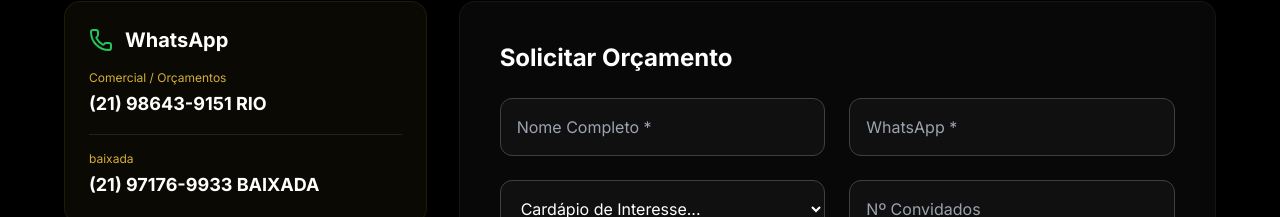
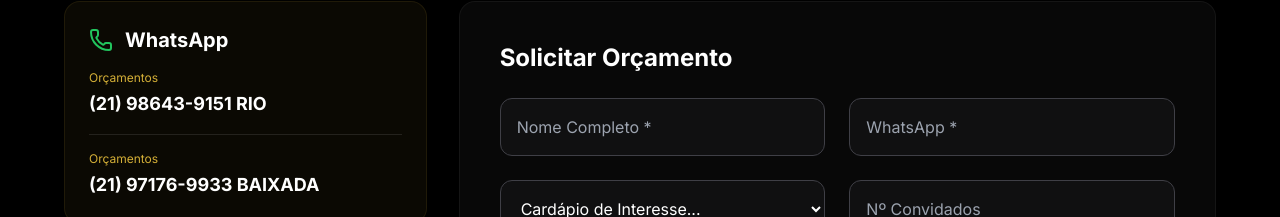
Before and after one commit to Dawerty12/Churrasco-Nobre, a Next.js app: page /contato in a window 1280 px wide. Shown: the part 279-496 px from the top of the page. Built offline with nearby package versions, Linux system fonts and the light colour scheme; a web font is replaced by a local one.

Commit message:
Correção textos

```diff
--- a/app/contato/page.tsx
+++ b/app/contato/page.tsx
@@ -32,14 +32,14 @@ export default function Contato() {
 
               <div className="space-y-4">
                 <a href={siteConfig.links.whatsappUrl} target="_blank" className="block group">
-                  <div className="text-xs text-primary mb-1">Comercial / Orçamentos</div>
+                  <div className="text-xs text-primary mb-1">Orçamentos</div>
                   <div className="font-bold text-lg group-hover:text-green-400 transition-colors">
                     {siteConfig.contato.whatsappPrincipalFormatado}
                   </div>
                 </a>
 
                 <a href={siteConfig.links.whatsappSecundarioUrl} target="_blank" className="block group border-t border-white/10 pt-4">
-                  <div className="text-xs text-primary mb-1"> baixada </div>
+                  <div className="text-xs text-primary mb-1"> Orçamentos </div>
                   <div className="font-bold text-lg group-hover:text-green-400 transition-colors">
                     {siteConfig.contato.whatsappSecundarioFormatado}
                   </div>
```
